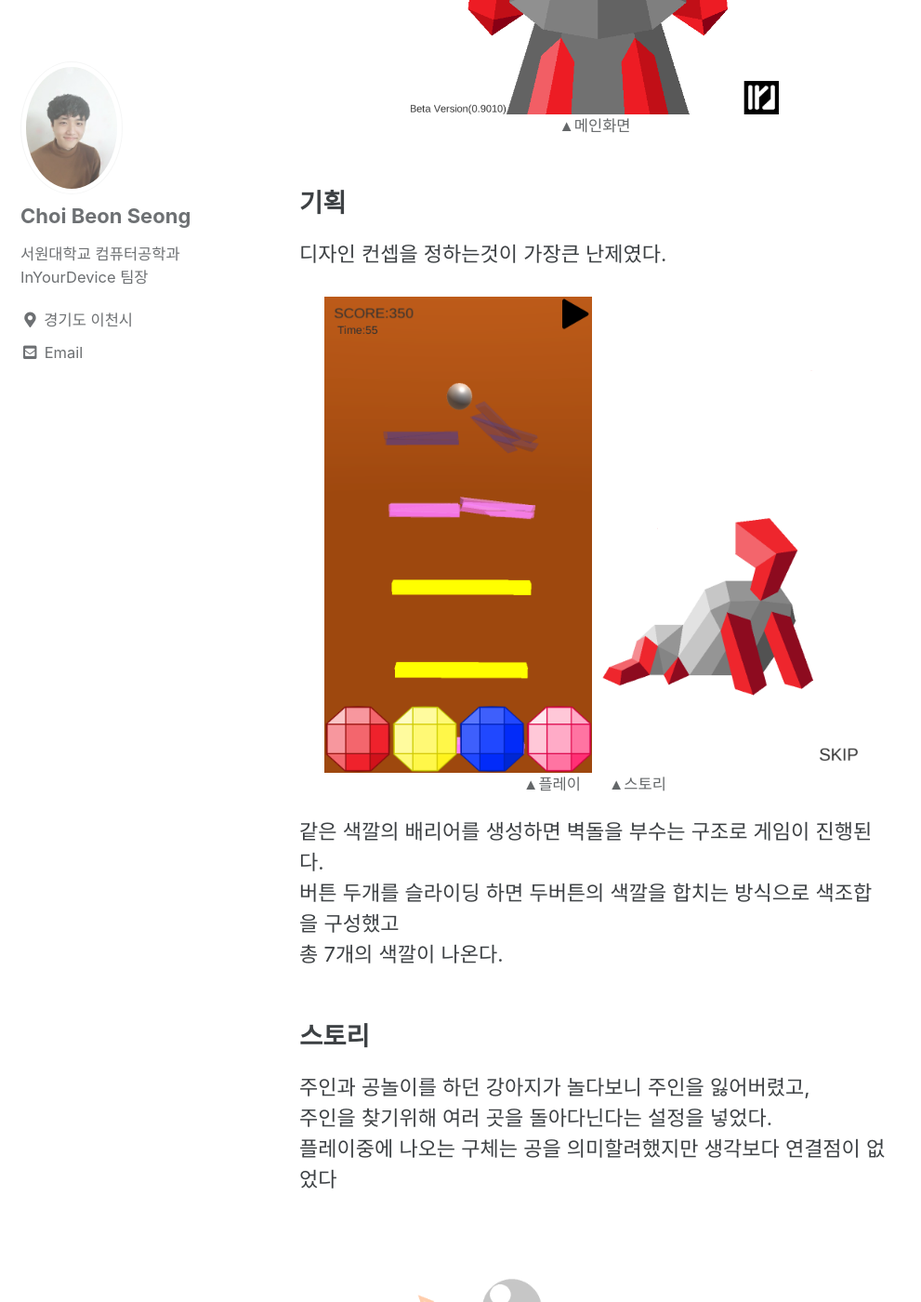
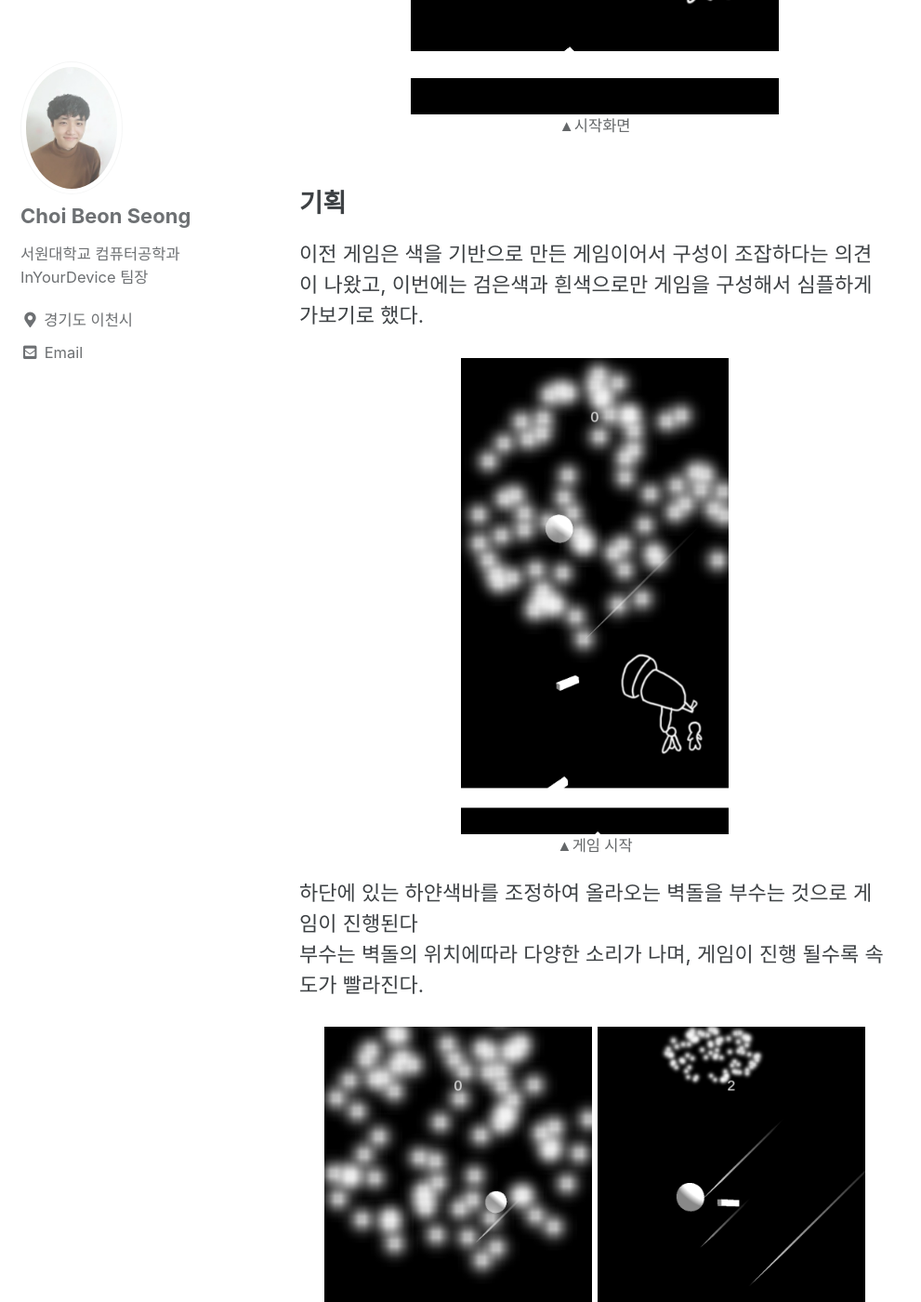
Before and after one commit to beonseong7/beonseong.github.io, a Jekyll site: the page built from _posts/2021-01-17-wel.markdown, in a window 1280 px wide and 1400 px high, scrolled down 1203 px. Shown: the whole window at 93% size, without its empty margins (0-991 px from the left). Built offline with Jekyll 4.4.1, drawn with Linux system fonts in a browser that asks for light colours; cached includes are drawn as plain includes; some of the changed text lies outside the part shown.

Commit message:
The Light
2021.01.25

```diff
--- a/_posts/2021-01-17-wel.markdown
+++ b/_posts/2021-01-17-wel.markdown
@@ -12,36 +12,41 @@ categories: Games
 
 구상
 ---
-The Lost Dog를 출시하고나서 같이 작업하던 친구가 기획을 조금 수정해서 다른 게임을 만들자고 제안했다.
-제안한 기획이 나쁘지않았고, 여기서 이기획을 멈추기에는 아쉬운점이 많아 바로 진행했다.
+The Lost Dog를 출시하고나서 같이 작업하던 팀원이 기획을 조금 수정해서 다른 게임을 만들자고 제안했다.
+제안한 기획이 이전 기획에 비해 게임성이 좋았고, 여기서 이기획을 멈추기에는 아쉬운점이 많아 바로 진행했다.
 
 
-<center><img src="\assets\images\LostDog_main.png" alt="LostDog_main" style="zoom:55%;" /></center>
+<center><img src="\assets\images\light_main.png" alt="light_main" style="zoom:55%;" /></center>
 
-<center><figcaption>▲메인화면</figcaption></center>
+<center><figcaption>▲시작화면</figcaption></center>
 
 기획
 ---
-디자인 컨셉을 정하는것이 가장큰 난제였다.
+이전 게임은 색을 기반으로 만든 게임이어서 구성이 조잡하다는 의견이 나왔고, 이번에는 검은색과 흰색으로만 게임을 구성해서 심플하게 가보기로 했다.
 
-<center><img src="\assets\images\LostDog_play.jpg" alt="LostDog_play" style="zoom:40%;" />
-<img src="\assets\images\lost_story1.png" alt="lost_story1" style="zoom:40%;" />
-</center>
-<center><figcaption>▲플레이 &nbsp;&nbsp;&nbsp;&nbsp;&nbsp;&nbsp;▲스토리</figcaption></center>
-같은 색깔의 배리어를 생성하면 벽돌을 부수는 구조로   게임이 진행된다.
-버튼 두개를 슬라이딩 하면  두버튼의 색깔을 합치는 방식으로 색조합을 구성했고
-총 7개의 색깔이 나온다.
+<center><img src="\assets\images\light_particle.png" alt="light_particle" style="zoom:40%;" /></center>
 
-스토리
+<center><figcaption>▲게임 시작</figcaption></center>
+하단에 있는 하얀색바를 조정하여 올라오는 벽돌을 부수는 것으로 게임이 진행된다
+부수는 벽돌의 위치에따라 다양한 소리가 나며, 게임이 진행 될수록 속도가 빨라진다.
+
+<center><img src="\assets\images\light_play2.png" alt="light_play2" style="zoom:40%;" />
+<img src="\assets\images\light_play.png" alt="light_play" style="zoom:40%;" /></center>
+
+
+
+<center><figcaption>▲게임 진행</figcaption></center>
+
+제작
 ---
-주인과 공놀이를 하던 강아지가 놀다보니 주인을 잃어버렸고,
-주인을 찾기위해 여러 곳을 돌아다닌다는 설정을 넣었다.
-플레이중에 나오는 구체는 공을 의미할려했지만 생각보다 연결점이 없었다
+이전과 같은 효과로 게임을 구성하자 단조로운 게임 구성에는 어울리지 않았고
+방법을 찾던 중, 파티클효과란걸 발견했다.
+단조로운 게임 구성과 잘 어울렸고 그대로 사용하기로 결정했다.
 
-<center><img src="\assets\images\story3.png" alt="story3" style="zoom:40%;" /><img src="\assets\images\lost_story2.png" alt="lost_story2" style="zoom:40%;" />
+<center><img src="\assets\images\particle.png" alt="story3" style="zoom:80%;" />
 </center>
 
-<center><figcaption>▲스토리</figcaption></center>
+<center><figcaption>▲파티클 효과</figcaption></center>
 
 플레이 영상
 ---
```
Also changed, not shown: assets/images/light_main.png (renamed from assets/images/Screenshot_2021-01-20-00-04-38.png), assets/images/light_particle.png (renamed from assets/images/Screenshot_2021-01-20-00-04-40.png), assets/images/light_play.png (renamed from assets/images/Screenshot_2021-01-20-00-42-22.png), assets/images/light_play2.png (renamed from assets/images/Screenshot_2021-01-20-00-04-48.png), assets/images/particle.PNG (added).
